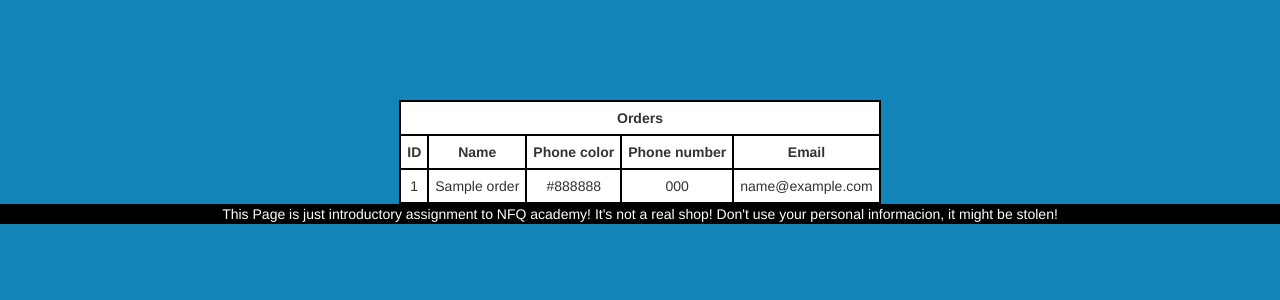
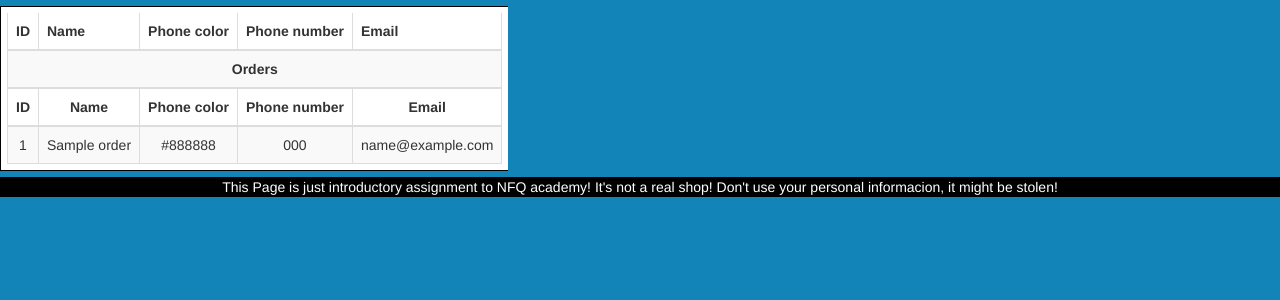
Before and after one commit to VadimasPliavgo/project, a PHP site: page /orders.php in a window 1280 px wide. Shown: the part 50-350 px from the top of the page. Run offline with PHP 8.4, Linux system fonts and the light colour scheme; tables that the repository leaves empty or names only in its code hold one stand-in row (values such as "Sample post"); data that the repository does not hold is empty; some libraries are stand-ins or nearby versions.

Commit message:
Update orders.php

```diff
--- a/orders.php
+++ b/orders.php
@@ -6,6 +6,10 @@
   <link rel="stylesheet" href="css/main.css"  />
   <meta name="viewport" content="width=device-width, initial-scale=1">
   <script src="https://ajax.googleapis.com/ajax/libs/jquery/3.2.1/jquery.min.js"></script>
+  <link rel="stylesheet" href="https://maxcdn.bootstrapcdn.com/bootstrap/3.3.6/css/bootstrap.min.css" />
+           <script src="https://cdn.datatables.net/1.10.12/js/jquery.dataTables.min.js"></script>
+           <script src="https://cdn.datatables.net/1.10.12/js/dataTables.bootstrap.min.js"></script>
+           <link rel="stylesheet" href="https://cdn.datatables.net/1.10.12/css/dataTables.bootstrap.min.css" />
   <script src="js/bootstrap.min.js"></script>
   <style>
   table {
@@ -18,7 +22,8 @@
 </style>
 </head>
 <body style="background-color:#1284B7;">
-    <div class="navbar navbar-invert  navbar-fixed-top" id="navbar">
+  <!--navbar-->
+  <div class="navbar navbar-invert  navbar-fixed-top" id="navbar">
    <div class="container-fluide">
      <a href="index.php" class="navbar-brand" style="width=10px;" ><b><font size="5">PhoneShop</font></b></a>
      <ul class="nav navbar-nav navbar-right">
@@ -26,10 +31,30 @@
       </ul>
     </div>
  </div>
+
+<script>
+$(document).ready(function() {
+    $('#resultable').DataTable();
+} );
+</script>
+<div class="table-responsive" id="tableclass">
+  <table  id="resultable" class="table table-striped table-bordered">
+  <thead>
+
+      <tr>
+      <th><b> ID </b></th>
+      <th><b> Name </b></th>
+      <th><b> Phone color </b></th>
+      <th><b> Phone number </b></th>
+      <th><b> Email </b></th>
+    </tr>
+    </thead>
+    <tbody>
+    <?php include 'returndata.php'; ?>
+  </tbody>
+  </table>
 </div>
-<table id="resultable" align="center" >
-  <?php include 'returndata.php'; ?>
-</table>
+
 <footer>
   <div class="bottom  bottom-fixed-bottom">
     <p>This Page is just introductory assignment to NFQ academy! It's not a real shop! Don't use your personal informacion, it might be stolen!</p>
```
